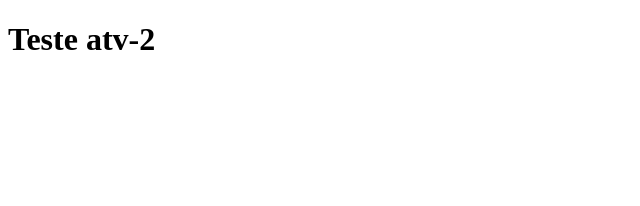
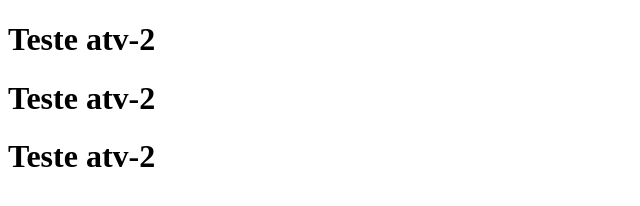
Before and after one commit to GuiVictorelle/atv-2-git, a plain HTML site: page index.html in a window 1280 px wide. Shown: the whole page, without its empty margins (0-640 px from the left). Drawn offline with Linux system fonts and the light colour scheme.

Commit message:
First Commit

```diff
--- a/index.html
+++ b/index.html
@@ -8,5 +8,7 @@
 </head>
 <body>
     <h1>Teste atv-2</h1>
+    <h1>Teste atv-2</h1>
+    <h1>Teste atv-2</h1>
 </body>
 </html>
```
